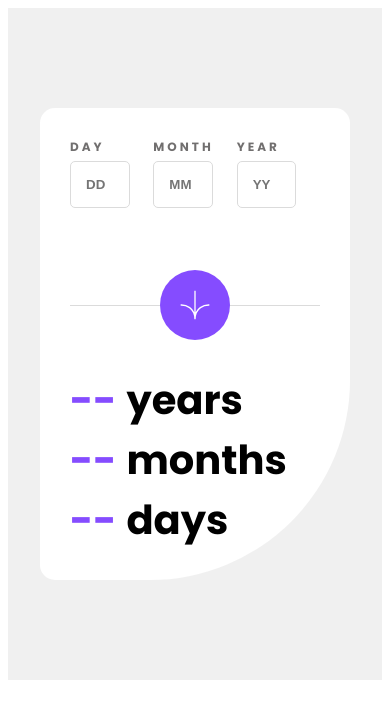
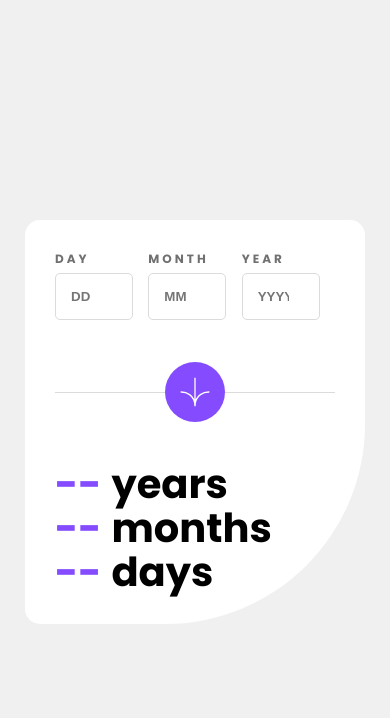
Before and after one commit to sayed-diab/age-calculator-app, a plain HTML site: page index.html in a window 390 px wide. Drawn offline with Linux system fonts and the light colour scheme.

Commit message:
update css and html files

```diff
--- a/css/style.css
+++ b/css/style.css
@@ -1,13 +1,16 @@
 body {
   font-family: "Poppins", sans-serif;
+  margin: 0;
 }
 .container {
   background-color: hsl(0, 0%, 94%);
   padding-top: 100px;
   padding-bottom: 100px;
+  height: calc(100vh - 200px);
+  display: flex;
 }
 .container .box {
-  width: 500px;
+  width: 600px;
   background-color: white;
   margin: auto;
   padding: 40px;
@@ -21,12 +24,12 @@ body {
 
 .box form {
   display: flex;
-  margin-bottom: 25px;
 }
 .input-filled {
   display: flex;
   flex-direction: column;
   max-width: 100%;
+  width: calc(100% / 3.5);
 }
 .box .input-filled span {
   color: hsl(0, 1%, 44%);
@@ -42,7 +45,6 @@ body {
 }
 .box .input-filled input {
   width: calc(100% / 3);
-  margin-right: 25px;
   padding: 15px 40px 15px 15px;
   border-radius: 5px;
   -webkit-border-radius: 5px;
@@ -84,7 +86,7 @@ body {
 .btn {
   position: relative;
   display: flex;
-  margin: 30px auto;
+  margin: 0 auto;
 }
 .btn::before {
   content: "";
@@ -102,7 +104,7 @@ body {
   -moz-border-radius: 50%;
   -ms-border-radius: 50%;
   -o-border-radius: 50%;
-  padding: 20px;
+  padding: 25px;
   width: 30px;
   height: 30px;
   margin-left: auto;
@@ -113,8 +115,9 @@ body {
   background: #000;
 }
 .rst {
-  font-size: 60px;
+  font-size: 76px;
   font-weight: bold;
+  line-height: 1.1;
 }
 .rst span {
   color: hsl(259, 100%, 65%);
@@ -124,23 +127,30 @@ body {
   -ms-transition: 0.5s;
   -o-transition: 0.5s;
   padding-right: 10px;
-  min-width: 10px;
 }
-@media (max-width: 620px) {
+@media (max-width: 768px) {
   .container .box {
-    width: 250px;
+    width: 280px;
     padding: 30px;
+    margin: auto auto;
   }
-  svg {
+  .btn svg {
     margin: auto;
-    padding: 10px;
+    padding: 15px;
+  }
+  .btn {
+    margin: 10px auto 40px;
+  }
+  .box .input-filled {
+    width: calc(100% / 3);
   }
   .box .input-filled input {
     font-size: smaller;
-    padding: 15px;
+    padding: 15px 30px 15px 15px;
   }
   .error {
     font-size: 8px;
+    max-width: 50px;
   }
   .rst {
     font-size: 40px;
--- a/index.html
+++ b/index.html
@@ -16,7 +16,7 @@
     <!-- Start app -->
     <div class="container">
         <div class="box">
-            <form action>
+            <form>
                 <div class="input-filled" data-err="false">
                     <span>DAY</span>
                 <input id="day" type="text" required placeholder="DD">
@@ -29,7 +29,7 @@
             </div>
             <div class="input-filled"  data-err="false">
                 <span>YEAR</span>
-                <input id="year" type="text" required placeholder="YY">
+                <input id="year" type="text" required placeholder="YYYY">
                 <div class="error year">*This field is required</div>
             </div>
             </form>
```
